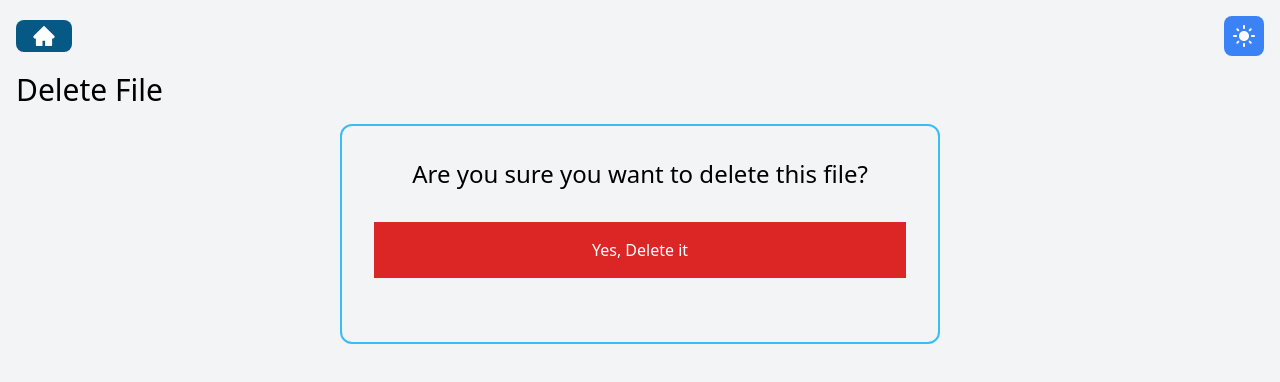
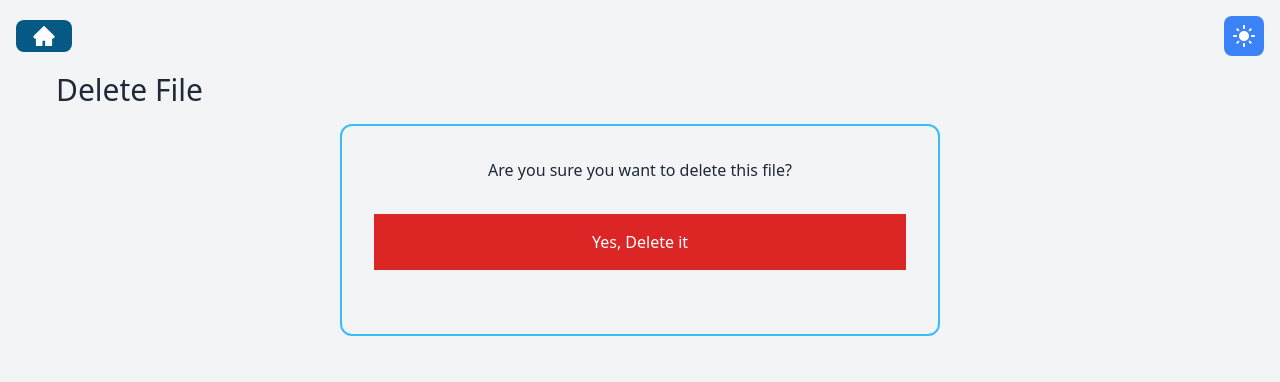
Before and after one commit to EZRA-DVLPR/Comp680FSWeb, a React (Vite) app in the folder client/: page /files/delete/1 in a window 1280 px wide. Shown: the top 382 px of the page. Built offline with nearby package versions, Linux system fonts and the light colour scheme.

Commit message:
deletefile and filemodal darkmode. darkmode added to all pages

```diff
--- a/client/src/components/home/FileModal.jsx
+++ b/client/src/components/home/FileModal.jsx
@@ -1,11 +1,15 @@
 import { AiOutlineClose } from 'react-icons/ai';
 import { FaFile } from "react-icons/fa";
+import { ThemeContext } from '../../contexts/ThemeContext';
+import { useContext } from 'react';
 
 const FileModal = ({file, onClose}) => {
+  const { isLightMode } = useContext(ThemeContext);
 
   return (
     <div className='fixed bg-black bg-opacity-60 top-0 left-0 right-0 bottom-0 z-50 flex justify-center items-center' onClick={onClose}>
-        <div onClick={(event) => event.stopPropagation()} className='max-w-full bg-white rounded-xl p-4 flex flex-col relative w-80'>
+        <div onClick={(event) => event.stopPropagation()}
+            className={isLightMode ? 'max-w-full bg-gray-100 rounded-xl p-4 flex flex-col relative w-80' : 'max-w-full bg-gray-700 rounded-xl p-4 flex flex-col relative w-80'}>
             <AiOutlineClose className='absolute right-6 top-6 text-3xl text-red-600 cursor-pointer' onClick={onClose}/>
             <h2 className='w-fit px-4 py-1 bg-purple-300 rounded-lg mb-5 text-4xl'>
                 {file.filetype}
--- a/client/src/pages/DeleteFile.jsx
+++ b/client/src/pages/DeleteFile.jsx
@@ -1,11 +1,14 @@
-import React, { useState } from 'react';
+import React, { useState, useContext } from 'react';
 import Spinner from '../components/Spinner';
 import axios from 'axios';
 import { useNavigate, useParams } from 'react-router-dom';
 import { useSnackbar } from 'notistack';
 import Header from '../components/Header';
+import { ThemeContext } from '../contexts/ThemeContext';
+
 
 const DeleteFile = () => {
+  const { isLightMode } = useContext(ThemeContext);
 
   const [loading, setLoading] = useState(false);
   const navigate = useNavigate();
@@ -30,13 +33,13 @@ const DeleteFile = () => {
   return (
     <div className='p-4'>
       <Header />
-      <h1 className='text-3xl my-4'>
+      <h1 className={isLightMode == true ? 'text-gray-800 text-3xl my-4 w-1/3 ml-10' :  'text-gray-200 text-3xl my-4 w-1/3 ml-10'}>
         Delete File
       </h1>
       {loading ? (<Spinner/>) : ('')}
 
       <div className='flex flex-col items-center border-2 border-sky-400 rounded-xl w-[600px] p-8 mx-auto'>
-        <h3 className='text-2xl'>
+        <h3 className={isLightMode ? 'text-gray-800' : 'text-gray-200'}>
           Are you sure you want to delete this file?
         </h3>
 
```
